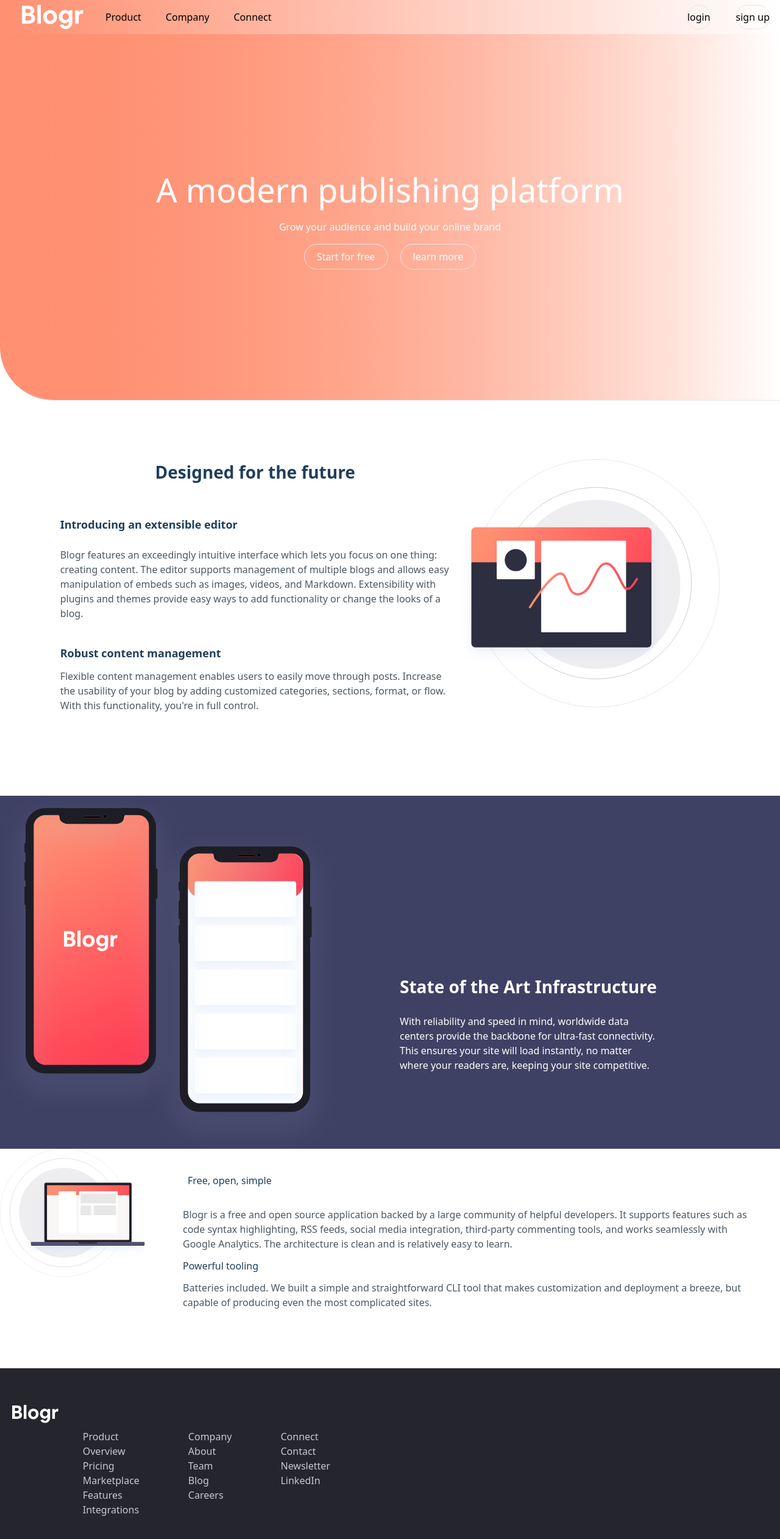
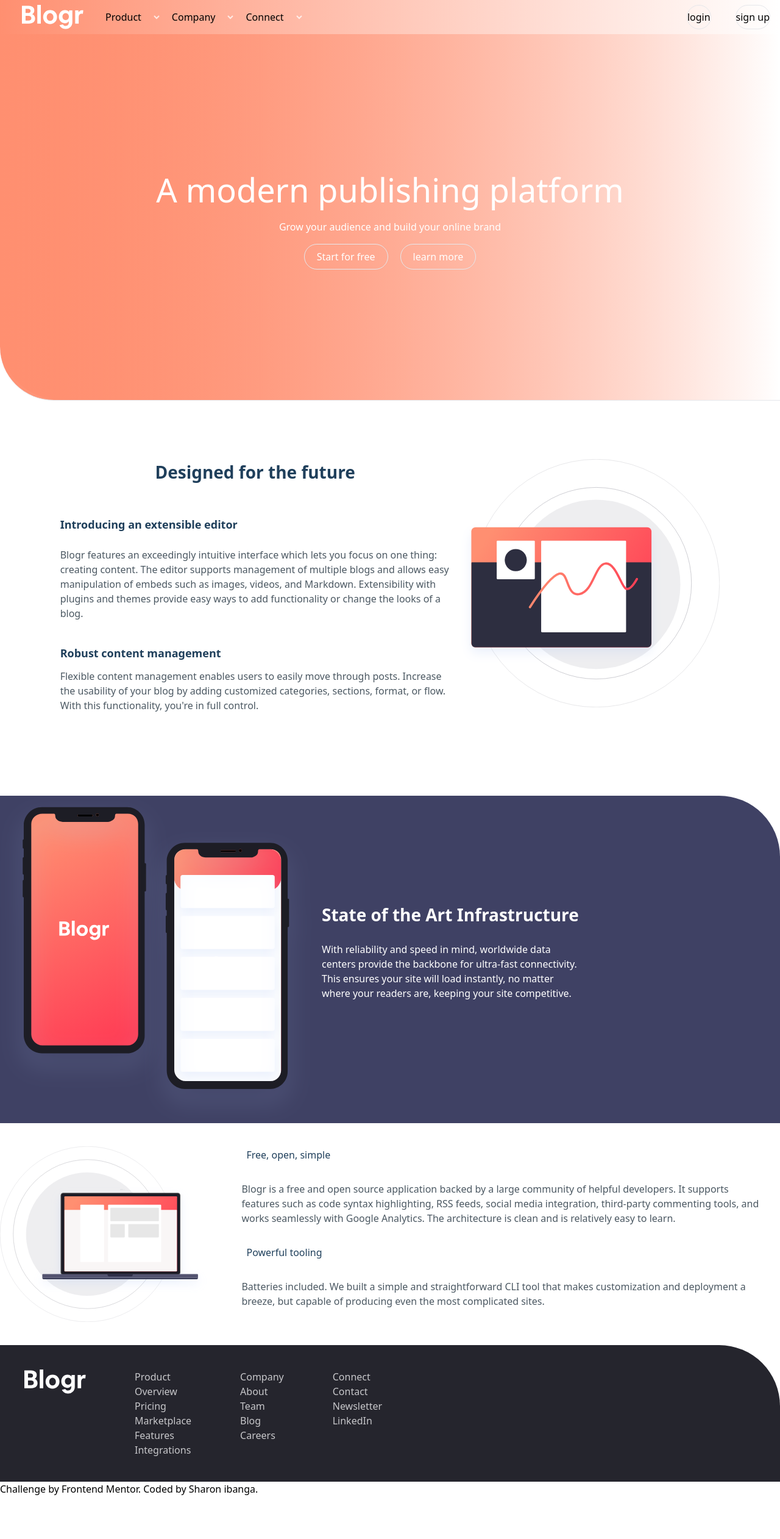
Before and after one commit to shashacodes/tailwind-6b2, a website: page index.html in a window 1280 px wide. Shown: the whole page at 61% size. After the commit the page ends 2454 px from the top, so only its background shows below. Drawn offline with Linux system fonts and the light colour scheme.

Commit message:
feat: add new changes

```diff
--- a/index.html
+++ b/index.html
@@ -7,30 +7,36 @@
   <link rel="icon" type="image/png" sizes="32x32" href="./images/favicon-32x32.png">
   <link rel="stylesheet" href="dist/output.css">
 </head>
-<body class="min-h-screen">
-<header class=" border-b rounded-bl-[88px] bg-gradient-to-r from-[hsl(13,100%,72%)] to [hsl(355, 100%, 74%)] ">
+<body class="min-h-screen grid-cols-1 md:grid-cols-2 lg:grid-cols-2">
+<header class=" border-b rounded-bl-[88px] bg-gradient-to-r from-[hsl(13,100%,72%)] to [hsl(355, 100%, 74%)] col-span-1 md:col-span-2 lg:col-span-3 ">
   <nav class="flex gap-4 px-4 py-2 justify-between w-[100%]">
-    <div class="px-5 ">
+    <div class="px-5">
       <img src="./images/logo.svg" alt="Blogr">
     </div>
       <div class="flex justify-around gap-10">
-        <ul class="flex justify-around  items-center gap-10 ">
-          <li>Product</li>
-          <li>Company</li>
-          <li>Connect</li>
+        <ul class="flex justify-around  items-center gap-5">
+          <li>Product</li><svg xmlns="http://www.w3.org/2000/svg" width="10" height="7"><path fill="none" stroke="#FFF" stroke-width="2" opacity=".75" d="M1 1l4 4 4-4"/></svg>
+          <li>Company</li><svg xmlns="http://www.w3.org/2000/svg" width="10" height="7"><path fill="none" stroke="#FFF" stroke-width="2" opacity=".75" d="M1 1l4 4 4-4"/></svg>
+          <li>Connect</li><svg xmlns="http://www.w3.org/2000/svg" width="10" height="7"><path fill="none" stroke="#FFF" stroke-width="2" opacity=".75" d="M1 1l4 4 4-4"/></svg>
+            <!-- <select>
+              <option value="contact">Contact</option>
+              <option value="newletter">Newletter</option>
+              <option value="LinkedIn">LinkedIn</option>
+            </select> -->
         </ul>
+
     </div>
-    <div class="flex justify-end rounded-none w-2/4 ml-auto gap-10">
-    <button class="border rounded-full text-[hsl(13, 100%, 72%)] hover:bg-white">login</button>
-    <button class="border rounded-full text-[hsl(13, 100%, 72%)] hover:bg-white">sign up</button>
+    <div class="flex justify-end rounded-none w-2/5 ml-auto gap-10">
+    <button class="border rounded-full text-[hsl(13, 100%, 72%)]  hover:text-[hsl(13,100%,72%)] hover:bg-white">login</button>
+    <button class="border rounded-full text-[hsl(13, 100%, 72%)]  hover:text-[hsl(13,100%,72%)] hover:bg-whites">sign up</button>
     </div>
   </nav>
     <div class="rounded-none flex flex-col justify-center rounded-bl-[100px] bg-gradient-to-r from-[hsl(13,100%,72%)] to [hsl(355, 100%, 74%)] text-[hsl(0,0%,100%)] h-[600px]">
      <h3 class="text-[hsl(0,0%,100%)] text-[54px] text-center">A modern publishing platform</h3>
      <p class="flex justify-center py-2 pb-4">Grow your audience and build your online brand</p>
      <div class="flex justify-center gap-5">
-       <button class="border rounded-full text-[hsl(13, 100%, 72%)] hover:bg-white px-5 py-2">Start for free</button>
-       <button class="border rounded-full text-[hsl(0,0%,100%)] hover:text-[hsl(13, 100%, 72%)] hover:bg-white px-5 py-2">learn more</button>
+       <button class="border rounded-full text-[hsl(13, 100%, 72%)] hover:text-[hsl(13,100%,72%)] hover:bg-white px-5 py-2">Start for free</button>
+       <button class="border rounded-full text-[hsl(0,0%,100%)] hover:text-[hsl(13,100%,72%)] hover:bg-white px-5 py-2">learn more</button>
      </div>
   </div>
 </header>
@@ -54,11 +60,11 @@
     </div>
   </main>
 
-  <div class="flex gap-4 items-center bg-[hsl(237,23%,32%)] rounded-btr-[100px] text-gray-100">
-    <div class="float-left w-2/4 text-gray-100">
+  <div class="flex gap-4 items-center bg-[hsl(237,23%,32%)] rounded-tr-[100px] text-gray-100">
+    <div class="flex-wrap w-2/5 text-gray-100">
       <img src="./images/illustration-phones.svg" alt="phones">
     </div>
-    <div class="w-1/3 h-[20px] ">
+    <div class="w-1/3 h-[20px]col-span-1 md:col-span-2 lg:col-span-3">
       <h2 class=" text-[28px] font-semibold items-center text-[hsl(0,0%,100%)] py-3">State of the Art Infrastructure</h2>
       <p class=" py-3 pb-10 text-[hsl(0,0%,100%)]">With reliability and speed in mind, worldwide data centers provide the backbone for ultra-fast connectivity.
         This ensures your site will load instantly, no matter where your readers are, keeping your site competitive.</p>
@@ -66,33 +72,28 @@
     </div>
 
 
-    <div class="gap-2 flex text-[hsl(237,17%,21%)] h-[40px]">
-      <div class="float-right w-2/4 h-[70px]">
+    <div class="flex items-center gap-2 text-[hsl(237,17%,21%)]">
+      <div class="flex-wrap ">
         <img src="./images/illustration-laptop-desktop.svg" alt="laptop">
       </div>
       <div class="px-5 py-5">
-        <h2 class="text-[hsl(208,49%,24%)] items-center py-5 px-5">Free, open, simple</h2>
+        <h2 class="text-[hsl(208,49%,24%)]  py-5 px-5">Free, open, simple</h2>
         <p class="px-3 py-3 text-[hsl(207,13%,34%)]">Blogr is a free and open source application backed by a large community of helpful developers. It supports
           features such as code syntax highlighting, RSS feeds, social media integration, third-party commenting tools,
           and works seamlessly with Google Analytics. The architecture is clean and is relatively easy to learn.</p>
-          <h2 class="text-[hsl(208,49%,24%)] items-center px-3">Powerful tooling</h2>
-          <p class="px-3 py-3 text-[hsl(207,13%,34%)]">Batteries included. We built a simple and straightforward CLI tool that makes customization and deployment a breeze, but
+          <h2 class="text-[hsl(208,49%,24%)] py-5 px-5">Powerful tooling</h2>
+          <p class="px-3 py-3 pb-10 text-[hsl(207,13%,34%)]">Batteries included. We built a simple and straightforward CLI tool that makes customization and deployment a breeze, but
             capable of producing even the most complicated sites.</p>
           </div>
         </div>
 
-
-
-        <!-- <div class="attribution">
-          Challenge by <a href="https://www.frontendmentor.io?ref=challenge" target="_blank">Frontend Mentor</a>.
-          Coded by <a href="#">Sharon ibanga</a>.
-        </div> -->
-        <footer class=" flex mt-[20rem] text-[hsl(240,2%,79%)] bg-[hsl(240,10%,16%)]">
-          <div class="mt-[40px] h-72 rounded-tr-[100px] px-5 py-5">
-          <section class="flex justify-around h-[30px]">
+        <footer class="mt-[10rem] rounded-tr-[100px] text-[hsl(240,2%,79%)] bg-[hsl(240,10%,16%)] grid-cols-1 md:grid-cols-2 lg:grid-cols-3">
+          <div class="flex">
+            <section class="mt-[10rem] py-10 px-10 ">
               <img src="./images/logo.svg" alt="Blogr">
-          <nav>
-      <ul class="px-10 py-10 gap-10">
+            </section>
+              <nav class="flex justify-around grid-cols-1 md:grid-cols-2 lg:grid-cols-3 ">
+                <ul class="px-10 py-10 gap-8">
                   <li>Product</li>
                   <li>Overview</li>
                   <li>Pricing</li>
@@ -102,7 +103,7 @@
                 </ul>
               </nav>
               <nav>
-      <ul class="px-10 py-10">
+                <ul class="px-10 py-10 gap-8">
                   <li>Company</li>
                   <li>About</li>
                   <li>Team</li>
@@ -111,15 +112,18 @@
                 </ul>
               </nav>
               <nav>
-      <ul class="px-10 py-10">
+                <ul class="px-10 py-10 gap-8">
         <li>Connect</li>
         <li>Contact</li>
         <li>Newsletter</li>
         <li>LinkedIn</li>
         </ul>
         </nav>
-  </section>
         </div>
         </footer>
+        <div class="attribution text-blue-900">
+        Challenge by <a href="https://www.frontendmentor.io?ref=challenge" target="_blank">Frontend Mentor</a>.
+        Coded by <a href="#">Sharon ibanga</a>.
+        </div>
       </body>
   </html>
```
Also changed, not shown: dist/output.css, jotter.js (added). Lines whose indentation alone changed are shown as unchanged.
